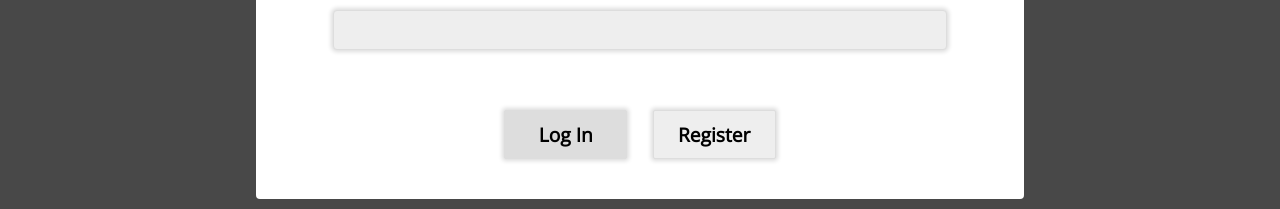
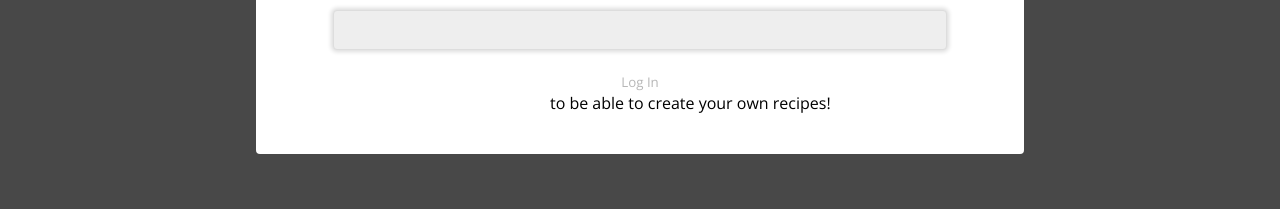
Before and after one commit to srysis/cookbook, a React (Vite) app in the folder client/: page / in a window 1280 px wide. Both pictures are taken after a click on the button "Log in". Shown: the part 437-646 px from the top of the page. Built offline with nearby package versions, Linux system fonts and the light colour scheme; no server answers.

Commit message:
removed 'register' button and replaced it with a generic 'Link'; renamed 'div.buttons_container' in 'div.submit_container'

```diff
--- a/client/src/components/layout/auth/LogInPopup.tsx
+++ b/client/src/components/layout/auth/LogInPopup.tsx
@@ -1,5 +1,6 @@
 import { useRef, useState, useEffect } from 'react'
 import { useNavigate } from 'react-router'
+import { Link } from 'react-router-dom'
 
 import axios from '../../../api/axios'
 
@@ -78,9 +79,11 @@ function LogInPopup({ logIn, setLoginPopupVisible }: props) {
 							required
 						/>
 					</div>
-					<div className="buttons_container">
+					<div className="submit_container">
 						<button type="submit" disabled={!user_credentials.username || !user_credentials.password}>Log In</button>
-						<button type="button" onClick={() => {navigate('/register'); setLoginPopupVisible(false)}}>Register</button>
+					</div>
+					<div className="register_tip">
+						<p><Link to="/register" onClick={() => {setLoginPopupVisible(false)}}>Register now</Link> to be able to create your own recipes!</p>
 					</div>
 				</form>
 			</div>
```
